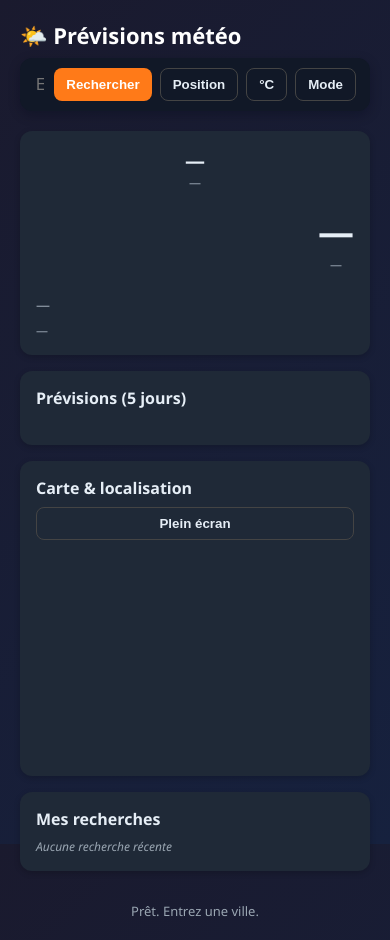
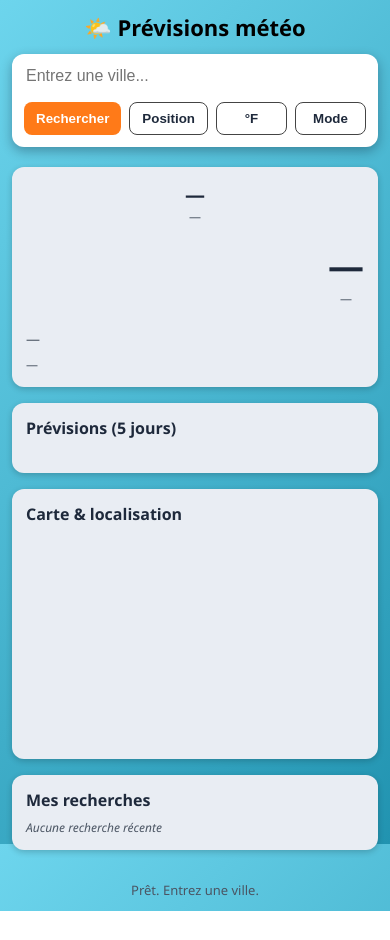
Before and after one commit to LelouchEmperouge0/weather-app, a website: page public/index.html in a window 390 px wide. After the commit the page ends 911 px from the top, so only its background shows below. Drawn offline with nearby package versions, Linux system fonts and the light colour scheme.

Commit message:
Correction finale : bouton °F, carte centrée, suppression plein écran, URLs propres

```diff
--- a/public/index.html
+++ b/public/index.html
@@ -4,13 +4,8 @@
   <meta charset="utf-8" />
   <meta name="viewport" content="width=device-width, initial-scale=1" />
   <title>🌤️ Prévisions météo</title>
-
-  <!-- Bootstrap Grid ONLY -->
   <link href="https://cdn.jsdelivr.net/npm/bootstrap@5.3.3/dist/css/bootstrap-grid.min.css" rel="stylesheet">
-
-  <!-- Leaflet CSS -->
   <link rel="stylesheet" href="https://unpkg.com/leaflet@1.9.4/dist/leaflet.css" />
-
   <style>
     :root {
       --panel: #111827;
@@ -20,7 +15,6 @@
       --accent: #ff7a18;
       --glass: rgba(255, 255, 255, 0.03);
     }
-
     :root.light {
       --panel: #ffffff;
       --card: #e9edf3;
@@ -29,253 +23,97 @@
       --accent: #ff7a18;
       --glass: rgba(0, 0, 0, 0.05);
     }
-
-    html {
-      margin: 0;
-      padding: 0;
-    }
-
+    html { margin: 0; padding: 0; }
     body {
-      margin: 0;
-      padding: 0;
-      min-height: 100vh;
+      margin: 0; padding: 0; min-height: 100vh;
       font-family: 'Segoe UI', Roboto, Inter, sans-serif;
-      /* Couleur gérée dynamiquement par JS */
       transition: color 0.3s;
     }
-
     body.dynamic-bg {
       background-size: cover;
       background-position: center;
       background-attachment: fixed;
       transition: background-image 1s, background-color 1s;
     }
-
     #weather-effects {
-      position: fixed;
-      top: 0;
-      left: 0;
-      width: 100%;
-      height: 100%;
-      pointer-events: none;
-      z-index: 1;
-      opacity: 0.7;
+      position: fixed; top: 0; left: 0; width: 100%; height: 100%;
+      pointer-events: none; z-index: 1; opacity: 0.7;
     }
-
-    .drop {
-      position: absolute;
-      background: white;
-      width: 2px;
-      height: 15px;
-      animation: fall linear forwards;
-    }
-
-    .flake {
-      position: absolute;
-      background: white;
-      width: 4px;
-      height: 4px;
-      border-radius: 50%;
-      animation: fallSnow linear forwards;
-    }
-
-    @keyframes fall {
-      to { transform: translateY(100vh); }
-    }
-
+    .drop { position: absolute; background: white; width: 2px; height: 15px; animation: fall linear forwards; }
+    .flake { position: absolute; background: white; width: 4px; height: 4px; border-radius: 50%; animation: fallSnow linear forwards; }
+    @keyframes fall { to { transform: translateY(100vh); } }
     @keyframes fallSnow {
       0% { transform: translateY(-10px) rotate(0deg); opacity: 0; }
       10% { opacity: 1; }
       90% { opacity: 1; }
       100% { transform: translateY(100vh) rotate(360deg); opacity: 0; }
     }
+    .app { max-width: 1100px; margin: auto; padding: 16px; position: relative; z-index: 2; }
+    header { display: flex; flex-wrap: wrap; gap: 12px; align-items: center; margin-bottom: 20px; }
+    h1 { font-size: 22px; margin: 0; white-space: nowrap; }
+    .search-bar {
+      display: flex; gap: 8px; background: var(--panel); padding: 10px 14px;
+      border-radius: 12px; box-shadow: 0 4px 12px rgba(2, 6, 23, 0.3);
+      flex: 1; min-width: 280px; position: relative; flex-wrap: wrap;
+    }
+    .search-bar input {
+      border: none; outline: none; background: transparent; color: var(--text);
+      font-size: 16px; width: 100%; min-width: 200px;
+    }
+    #suggestions {
+      position: absolute; top: 100%; left: 0; right: 0; background: var(--panel);
+      border-radius: 8px; margin-top: 4px; display: none; max-height: 200px;
+      overflow-y: auto; z-index: 10; box-shadow: 0 4px 12px rgba(0,0,0,0.2);
+    }
+    .search-controls {
+      display: flex; gap: 6px; flex-wrap: wrap; justify-content: center; margin-top: 8px;
+    }
+    button {
+      background: var(--accent); border: none; color: white; padding: 8px 12px;
+      border-radius: 8px; cursor: pointer; font-weight: 600;
+      transition: all 0.25s ease; white-space: nowrap; min-width: fit-content;
+    }
+    button:hover { transform: scale(1.03); }
+    button.secondary {
+      background: transparent; border: 1px solid #444; color: var(--text);
+    }
+    .card {
+      background: var(--card); border-radius: 12px; padding: 16px;
+      box-shadow: 0 2px 6px rgba(0,0,0,0.2); transition: transform 0.25s ease;
+      margin-bottom: 16px; color: var(--text);
+    }
+    .card:hover { transform: translateY(-3px); }
+    .current { display: flex; gap: 16px; align-items: center; flex-wrap: wrap; }
+    .temp { font-size: 48px; font-weight: 700; color: var(--text); }
+    .meta { color: var(--muted); margin-top: 6px; font-size: 14px; }
+    .forecast { display: flex; gap: 12px; overflow-x: auto; margin-top: 10px; padding-bottom: 10px; }
+    .day {
+      min-width: 130px; background: var(--glass); border-radius: 10px; padding: 10px;
+      text-align: center; transition: all 0.25s ease; color: var(--text);
+    }
+    .day:hover { background: rgba(255,255,255,0.07); transform: scale(1.03); }
+    .day img { width: 50px; height: 50px; }
+    .small { font-size: 12px; color: var(--muted); }
+    .map-wrap { height: 220px; border-radius: 8px; overflow: hidden; width: 100%; }
+    footer { text-align: center; color: var(--muted); margin-top: 15px; font-size: 13px; }
 
-    .app {
-      max-width: 1100px;
-      margin: auto;
-      padding: 20px;
-      position: relative;
-      z-index: 2;
+    @media (max-width: 576px) {
+      .search-bar {
+        flex-direction: column; align-items: stretch; padding: 12px;
+      }
+      .search-controls { width: 100%; gap: 8px; }
+      button { flex: 1; width: 100%; justify-content: center; }
+      .current { flex-direction: column; text-align: center; }
+      .temp { font-size: 36px; }
+      header { flex-direction: column; align-items: stretch; }
+      h1 { text-align: center; white-space: normal; }
     }
-
-    header {
-      display: flex;
-      flex-wrap: wrap;
-      gap: 8px;
-      align-items: center;
-      margin-bottom: 20px;
-    }
-
-    h1 {
-      font-size: 22px;
-      margin: 0;
-    }
-
-    .search-bar {
-      display: flex;
-      gap: 8px;
-      background: var(--panel);
-      padding: 10px 14px;
-      border-radius: 12px;
-      box-shadow: 0 4px 12px rgba(2, 6, 23, 0.3);
-      flex: 1;
-      min-width: 300px;
-      position: relative;
-    }
-
-    .search-bar input {
-      border: none;
-      outline: none;
-      background: transparent;
-      color: var(--text);
-      font-size: 16px;
-      width: 100%;
-    }
-
-    #suggestions {
-      position: absolute;
-      top: 100%;
-      left: 0;
-      right: 0;
-      background: var(--panel);
-      border-radius: 8px;
-      margin-top: 4px;
-      display: none;
-      max-height: 200px;
-      overflow-y: auto;
-      z-index: 10;
-      box-shadow: 0 4px 12px rgba(0, 0, 0, 0.2);
-    }
-
-    button {
-      background: var(--accent);
-      border: none;
-      color: white;
-      padding: 8px 12px;
-      border-radius: 8px;
-      cursor: pointer;
-      font-weight: 600;
-      transition: all 0.25s ease;
-    }
-
-    button:hover {
-      transform: scale(1.05);
-    }
-
-    button.secondary {
-      background: transparent;
-      border: 1px solid #444;
-      color: var(--text);
-    }
-
-    .card {
-      background: var(--card);
-      border-radius: 12px;
-      padding: 16px;
-      box-shadow: 0 2px 6px rgba(0, 0, 0, 0.2);
-      transition: transform 0.25s ease, background 0.3s;
-      margin-bottom: 16px;
-      color: var(--text); /* Utilise la variable CSS */
-    }
-
-    .card:hover {
-      transform: translateY(-3px);
-    }
-
-    .current {
-      display: flex;
-      gap: 16px;
-      align-items: center;
-      flex-wrap: wrap;
-    }
-
-    .temp {
-      font-size: 48px;
-      font-weight: 700;
-      color: var(--text);
-    }
-
-    .meta {
-      color: var(--muted);
-      margin-top: 6px;
-      font-size: 14px;
-    }
-
-    .forecast {
-      display: flex;
-      gap: 12px;
-      overflow-x: auto;
-      margin-top: 10px;
-      padding-bottom: 10px;
-    }
-
-    .day {
-      min-width: 140px;
-      background: var(--glass);
-      border-radius: 10px;
-      padding: 10px;
-      text-align: center;
-      transition: all 0.25s ease;
-      color: var(--text);
-    }
-
-    .day:hover {
-      background: rgba(255, 255, 255, 0.07);
-      transform: scale(1.03);
-    }
-
-    .day img {
-      width: 50px;
-      height: 50px;
-    }
-
-    .small {
-      font-size: 12px;
-      color: var(--muted);
-    }
-
-    .map-wrap {
-      height: 220px;
-      border-radius: 8px;
-      overflow: hidden;
-      width: 100%;
-    }
-
-    .map-fullscreen {
-      position: fixed;
-      top: 0;
-      left: 0;
-      width: 100vw !important;
-      height: 100vh !important;
-      z-index: 1000;
-      background: var(--card);
-      padding: 20px;
-      box-sizing: border-box;
-    }
-
-    footer {
-      text-align: center;
-      color: var(--muted);
-      margin-top: 15px;
-      font-size: 13px;
-    }
-
     @media (max-width: 768px) {
-      .current {
-        flex-direction: column;
-        text-align: center;
-      }
-      .temp {
-        font-size: 36px;
-      }
-      header {
-        flex-direction: column;
-        align-items: stretch;
-      }
+      .app { padding: 12px; }
+      .card { padding: 14px; }
     }
   </style>
 </head>
-
 <body>
   <div class="app">
     <header>
@@ -283,10 +121,12 @@
       <div class="search-bar">
         <input id="cityInput" type="text" placeholder="Entrez une ville..." aria-label="Rechercher une ville" />
         <div id="suggestions"></div>
-        <button id="searchBtn" aria-label="Rechercher la météo">Rechercher</button>
-        <button id="locBtn" class="secondary" aria-label="Utiliser ma position">Position</button>
-        <button id="unitBtn" class="secondary" aria-label="Changer l'unité de température">°C</button>
-        <button id="modeBtn" class="secondary" aria-label="Changer le thème">Mode</button>
+        <div class="search-controls">
+          <button id="searchBtn">Rechercher</button>
+          <button id="locBtn" class="secondary">Position</button>
+          <button id="unitBtn" class="secondary">°F</button>
+          <button id="modeBtn" class="secondary">Mode</button>
+        </div>
       </div>
     </header>
 
@@ -307,17 +147,14 @@
           <div id="meta" class="meta">—</div>
           <div id="details" class="small" style="margin-top:8px;">—</div>
         </div>
-
         <div id="forecastCard" class="card">
           <strong>Prévisions (5 jours)</strong>
           <div class="forecast" id="forecast"></div>
         </div>
       </div>
-
       <div class="col-lg-4">
         <div class="card">
           <strong>Carte & localisation</strong>
-          <button id="fullscreenMapBtn" class="secondary" style="margin-top:8px; width:100%;">Plein écran</button>
           <div id="map" class="map-wrap"></div>
         </div>
         <div class="card">
@@ -326,15 +163,10 @@
         </div>
       </div>
     </div>
-
-    <footer>
-      <div id="status">Prêt. Entrez une ville.</div>
-    </footer>
+    <footer><div id="status">Prêt. Entrez une ville.</div></footer>
   </div>
-
   <div id="weather-effects"></div>
 
-  <!-- Leaflet JS -->
   <script src="https://unpkg.com/leaflet@1.9.4/dist/leaflet.js"></script>
   <script>
     const els = {
@@ -364,7 +196,7 @@
 
     function initMap() {
       if (map) return;
-      map = L.map("map").setView([6.1319, 1.2228], 3);
+      map = L.map("map", { zoomControl: true }).setView([6.1319, 1.2228], 3);
       L.tileLayer("https://{s}.tile.openstreetmap.org/{z}/{x}/{y}.png", {
         attribution: '© <a href="https://www.openstreetmap.org/copyright">OpenStreetMap</a>'
       }).addTo(map);
@@ -380,9 +212,7 @@
     }
 
     function formatTemp(temp, unit) {
-      if (unit === 'imperial') {
-        return Math.round((temp * 9/5) + 32) + "°F";
-      }
+      if (unit === 'imperial') return Math.round((temp * 9/5) + 32) + "°F";
       return Math.round(temp) + "°C";
     }
 
@@ -396,30 +226,23 @@
       img.src = url;
     }
 
-    // ✅ NOUVELLE FONCTION : Gestion centralisée de la couleur du texte
     function setTextColorForTheme() {
-      const isLightMode = document.documentElement.classList.contains('light');
-      document.body.style.color = isLightMode ? '#000000' : '#ffffff';
-      // Les composants utilisent déjà les variables CSS (--text, --muted), donc pas besoin de forcer davantage
+      const isLight = document.documentElement.classList.contains('light');
+      document.body.style.color = isLight ? '#000000' : '#ffffff';
     }
 
     function setWeatherBackground(cur) {
       const weatherId = cur.weather[0].id;
       const hour = new Date().getHours();
       const isDay = hour >= 6 && hour < 19;
-
       document.body.classList.add("dynamic-bg");
-
       let query = 'sky';
       if (weatherId >= 200 && weatherId < 300) query = 'storm,lightning';
       else if (weatherId >= 500 && weatherId < 600) query = isDay ? 'rain,day' : 'rain,night';
       else if (weatherId >= 600 && weatherId < 700) query = 'snow,winter';
       else if (weatherId === 800) query = isDay ? 'clear,sky,sun' : 'night,stars';
       else if (weatherId > 800) query = isDay ? 'clouds,sky' : 'clouds,night';
-
       setBackgroundImage(query);
-
-      // ✅ Synchronise la couleur du texte avec le thème utilisateur
       setTextColorForTheme();
     }
 
@@ -427,7 +250,6 @@
       const container = document.getElementById('weather-effects');
       container.innerHTML = '';
       clearInterval(weatherEffectInterval);
-
       if (weatherId >= 500 && weatherId < 600) {
         weatherEffectInterval = setInterval(() => {
           if (Math.random() > 0.7) {
@@ -472,7 +294,6 @@
         container.innerHTML = '<em>Aucune recherche récente</em>';
         return;
       }
-
       container.innerHTML = recent.map(r => {
         const display = `${r.name}${r.country ? `, ${r.country}` : ''}`;
         return `<div style="margin:4px 0; cursor:pointer; color:var(--accent);" onclick="fetchWeather(${r.lat}, ${r.lon}, '${r.name.replace(/'/g, "\\'")}', '${(r.country || '').replace(/'/g, "\\'")}');">${display}</div>`;
@@ -484,13 +305,10 @@
         setStatus("Chargement des données...");
         const res = await fetch(`/api/weather?lat=${lat}&lon=${lon}`);
         const data = await res.json();
-
         if (!res.ok) throw new Error(data.error || "Erreur inconnue");
-
         renderWeather(data.current, data.forecast, cityName, country);
         setStatus("Données mises à jour !");
       } catch (e) {
-        console.error(e);
         setStatus("Erreur de récupération des données.", true);
       }
     }
@@ -498,36 +316,28 @@
     function renderWeather(cur, forecast, cityName, country) {
       currentWeatherData = cur;
       forecastData = forecast;
-
       els.city.textContent = `${cityName}${country ? ", " + country : ""}`;
       els.time.textContent = new Date().toLocaleString("fr-FR");
       els.desc.textContent = cur.weather[0].description;
       els.icon.innerHTML = `<img src="${iconUrl(cur.weather[0].icon)}" width="80" alt="Icône météo">`;
       els.meta.textContent = `Vent ${Math.round(cur.wind.speed * 3.6)} km/h · Humidité ${cur.main.humidity}% · Pression ${cur.main.pressure} hPa`;
       els.details.textContent = `Visibilité ${(cur.visibility / 1000).toFixed(1)} km · Ressenti ${formatTemp(cur.main.feels_like, currentUnit)} · Lever ${new Date(cur.sys.sunrise * 1000).toLocaleTimeString("fr-FR")} · Coucher ${new Date(cur.sys.sunset * 1000).toLocaleTimeString("fr-FR")}`;
-
       saveRecentSearch(cityName, country, cur.coord.lat, cur.coord.lon);
       setWeatherBackground(cur);
       startWeatherEffect(cur.weather[0].id);
 
+      // ✅ Centrer la carte sur la ville
       initMap();
-      const { lat, lon } = cur.coord;
-      if (!marker) {
-        marker = L.marker([lat, lon]).addTo(map);
-        circle = L.circle([lat, lon], { radius: 500, color: "#ff7a18", fillOpacity: 0.15 }).addTo(map);
-      } else {
-        marker.setLatLng([lat, lon]);
-        circle.setLatLng([lat, lon]);
+      if (map) {
+        map.setView([cur.coord.lat, cur.coord.lon], 10);
       }
-      map.setView([lat, lon], 10);
 
       updateTemperatures();
     }
 
     function updateTemperatures() {
-      if (!currentWeatherData || !forecastData) return;
+      if (!currentWeatherData) return;
       els.temp.textContent = formatTemp(currentWeatherData.main.temp, currentUnit);
-
       const days = {};
       forecastData.list.forEach(item => {
         const d = new Date(item.dt * 1000);
@@ -536,7 +346,6 @@
           days[day] = item;
         }
       });
-
       els.forecast.innerHTML = "";
       Object.values(days).slice(0, 5).forEach(data => {
         const dayName = new Date(data.dt * 1000).toLocaleDateString("fr-FR", { weekday: "short" });
@@ -553,32 +362,23 @@
       });
     }
 
-    // Autocomplétion
     let suggestionTimeout;
     els.input.addEventListener("input", () => {
       const q = els.input.value.trim();
-      if (q.length < 2) {
-        hideSuggestions();
-        return;
-      }
+      if (q.length < 2) { hideSuggestions(); return; }
       clearTimeout(suggestionTimeout);
       suggestionTimeout = setTimeout(async () => {
         try {
           const res = await fetch(`/api/geo?q=${encodeURIComponent(q)}`);
           const data = await res.json();
           showSuggestions(data.slice(0, 5));
-        } catch (e) {
-          hideSuggestions();
-        }
+        } catch (e) { hideSuggestions(); }
       }, 300);
     });
 
     function showSuggestions(cities) {
       const container = document.getElementById("suggestions");
-      if (!cities || cities.length === 0) {
-        hideSuggestions();
-        return;
-      }
+      if (!cities || cities.length === 0) { hideSuggestions(); return; }
       container.innerHTML = "";
       cities.forEach(city => {
         const div = document.createElement("div");
@@ -639,54 +439,42 @@
 
     function toggleUnit() {
       currentUnit = currentUnit === 'metric' ? 'imperial' : 'metric';
-      els.unit.textContent = currentUnit === 'metric' ? '°C' : '°F';
+      // ✅ Affiche l'unité CIBLE
+      els.unit.textContent = currentUnit === 'metric' ? '°F' : '°C';
       updateTemperatures();
     }
 
     function toggleMode() {
       document.documentElement.classList.toggle("light");
       setInitialBackground();
-      setTextColorForTheme(); // ✅
+      setTextColorForTheme();
     }
 
     function setInitialBackground() {
       const isLight = document.documentElement.classList.contains("light");
       if (isLight) {
         document.body.style.backgroundImage = "linear-gradient(135deg, #6dd5ed 0%, #2193b0 100%)";
-        document.body.style.backgroundColor = '';
       } else {
         document.body.style.backgroundImage = "linear-gradient(135deg, #1a1a2e 0%, #16213e 100%)";
-        document.body.style.backgroundColor = '';
       }
       document.body.classList.add("dynamic-bg");
-      setTextColorForTheme(); // ✅
+      setTextColorForTheme();
     }
 
-    function toggleMapFullscreen() {
-      const mapWrap = document.getElementById('map');
-      if (mapWrap.classList.contains('map-fullscreen')) {
-        mapWrap.classList.remove('map-fullscreen');
-        document.body.style.overflow = '';
-        map.invalidateSize();
-      } else {
-        mapWrap.classList.add('map-fullscreen');
-        document.body.style.overflow = 'hidden';
-        setTimeout(() => map.invalidateSize(), 300);
-      }
-    }
-
+    // === ÉVÉNEMENTS ===
     els.search.onclick = searchCity;
     els.loc.onclick = locateMe;
     els.unit.onclick = toggleUnit;
     els.mode.onclick = toggleMode;
-    document.getElementById('fullscreenMapBtn').onclick = toggleMapFullscreen;
     els.input.addEventListener("keypress", e => { if (e.key === "Enter") searchCity(); });
 
-    // Initialisation
-    document.documentElement.classList.remove("light");
+    // === INITIALISATION ===
+    document.documentElement.classList.add("light");
     setInitialBackground();
-    setTextColorForTheme(); // ✅
+    setTextColorForTheme();
     displayRecentSearches();
+    // ✅ Bouton affiche "°F" au démarrage
+    els.unit.textContent = '°F';
   </script>
 </body>
 </html>
```
